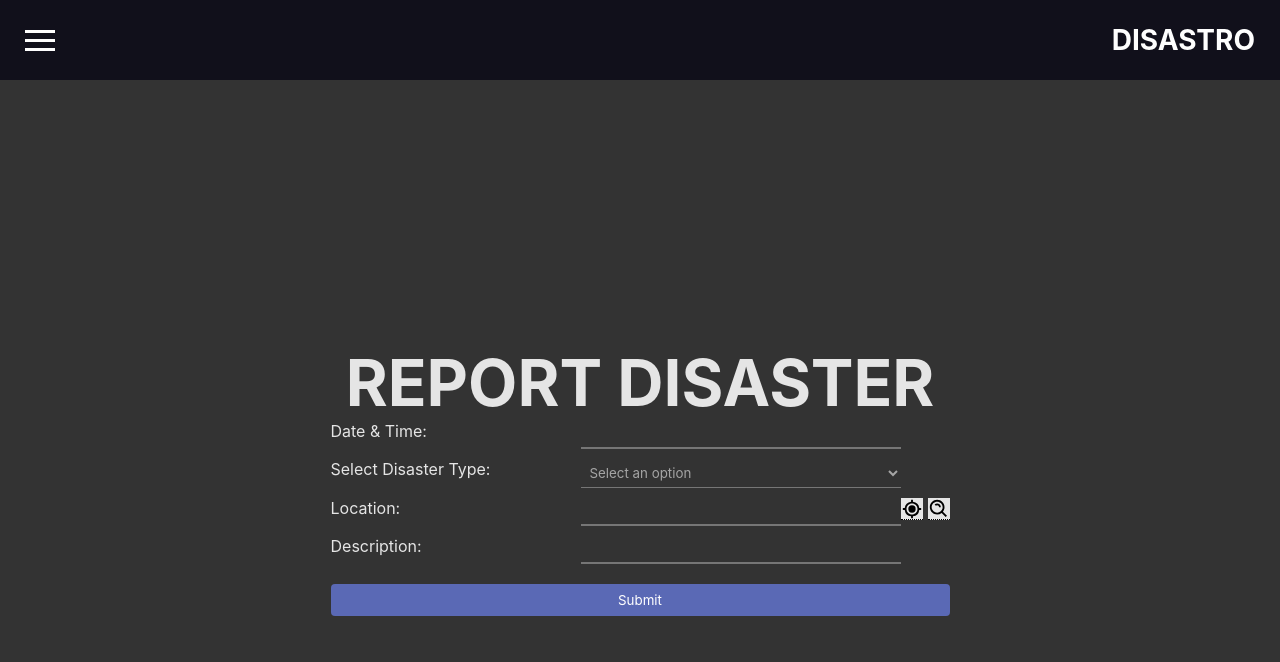
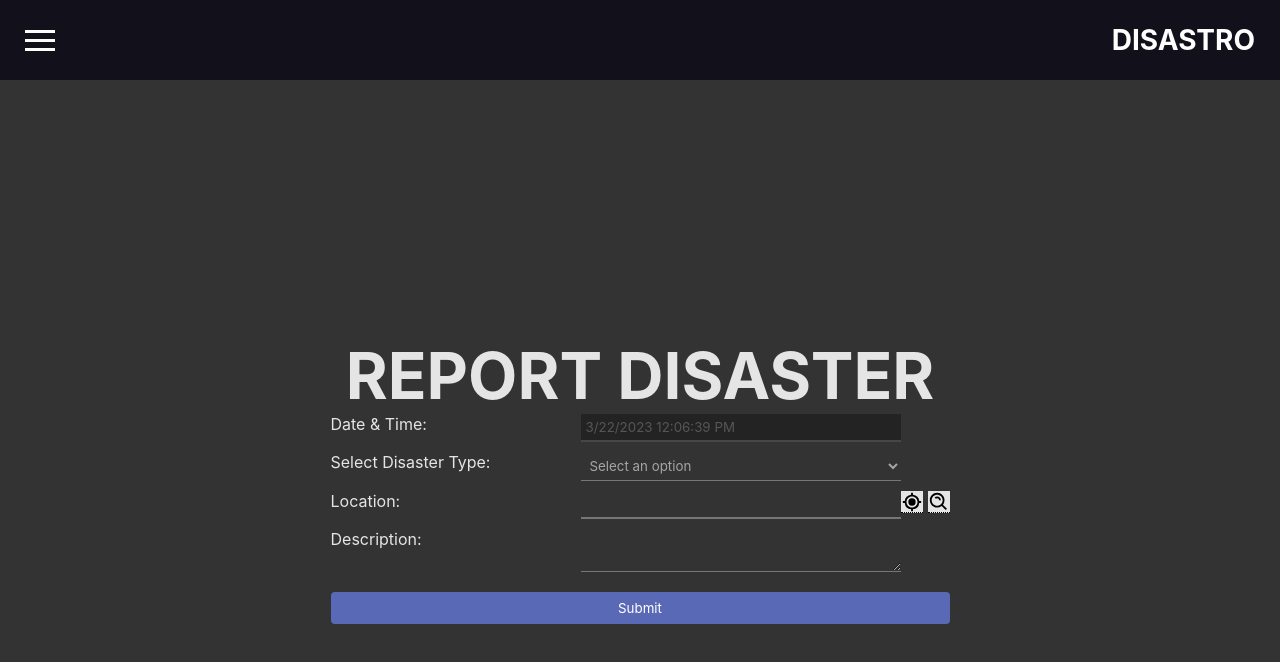
Before and after one commit to KaalaAadmi/ASE-Disaster, a React (Create React App) app: page /report-disaster in a window 1280 px wide. Shown: the top 662 px of the page. Built offline with nearby package versions, Linux system fonts and the light colour scheme.

Commit message:
Fix Issues and Beautification

```diff
--- a/src/screens/CreateDisaster/CreateDisaster.js
+++ b/src/screens/CreateDisaster/CreateDisaster.js
@@ -6,6 +6,7 @@ import axios from "axios";
 
 const accessToken = "pk.eyJ1IjoiZ29yYWFhZG1pIiwiYSI6ImNsY3l1eDF4NjAwbGozcm83OXBiZjh4Y2oifQ.oJTDxjpSUZT5CHQOtsjjSQ"
 
+const currentDateAndTime = new Date().toLocaleDateString() + " " + new Date().toLocaleTimeString();
 
 function getPosition() {
   // console.log("Hello World")
@@ -48,6 +49,8 @@ const Title = styled.div`
   display: flex;
   justify-content: center;
   // align-items:center;
+
+
 `;
 const Form = styled.form`
   display: flex;
@@ -82,6 +85,11 @@ const Input = styled.input`
   border-botom: 10px solid violet;
   width: 20rem;
   color: #a5a5a5;
+
+  &.dateTime {
+    background-color: black;
+    opacity: 0.3;
+  }
 `;
 
 const Select = styled.select`
@@ -109,6 +117,20 @@ const Option = styled.option`
   width: 20rem;
 `;
 
+const TextArea = styled.textarea`
+  padding: 5px;
+  margin-bottom: 10px;
+  background-color: transparent;
+  outline: none;
+  border-top: 0;
+  border-left: 0;
+  border-right: 0;
+  border-botom: 10px solid violet;
+  width: 20rem;
+  height: 5rem;
+  color: #a5a5a5;
+`;
+
 export default function CreateDisaster() {
   return (
     <Container>
@@ -116,7 +138,7 @@ export default function CreateDisaster() {
       <Form>
         <div style={{ display: "flex", flexDirection: "row", width: "100%" }}>
           <Label>Date & Time:</Label>
-          <Input type="text" style={{ boxShadow: "none !important" }} />
+          <Input className="dateTime"  type="text" style={{ boxShadow: "none !important" }} value = {currentDateAndTime} readOnly/>
         </div>
         <div style={{ display: "flex", flexDirection: "row", width: "100%" }}>
           <Label for="disasterType">Select Disaster Type:</Label>
@@ -145,15 +167,8 @@ export default function CreateDisaster() {
           <Label>Location:</Label>
           <Input id="location" type="text" />
           <div
-            className = "currentLoc"
-            style={{ height: 22, width: 22, backgroundColor: "#e5e5e5", cursor: 'pointer'}}
-          >
-            <BiCurrentLocation size={22} color="black" />
-            <div className="tooltip1">Find Current Loc</div>
-          </div>
-
-          <div
             className = "searchLoc"
+            onClick={getPosition}
             style={{ height: 22, width: 22, backgroundColor: "#e5e5e5", cursor: 'pointer', marginLeft: '5px'}}
           >
             <BiSearchAlt size={22} color="black" />
@@ -162,7 +177,7 @@ export default function CreateDisaster() {
         </div>
         <div style={{ display: "flex", flexDirection: "row", width: "100%" }}>
           <Label>Description:</Label>
-          <Input type="text" />
+          <TextArea type="text" />
         </div>
         <Submit type="submit" />
       </Form>
--- a/src/screens/ReportDisaster/ReportDisaster.js
+++ b/src/screens/ReportDisaster/ReportDisaster.js
@@ -5,6 +5,9 @@ import { BiCurrentLocation, BiSearchAlt } from "react-icons/bi";
 import axios from "axios";
 
 const accessToken = "pk.eyJ1IjoiZ29yYWFhZG1pIiwiYSI6ImNsY3l1eDF4NjAwbGozcm83OXBiZjh4Y2oifQ.oJTDxjpSUZT5CHQOtsjjSQ"
+
+const currentDateAndTime = new Date().toLocaleDateString() + " " + new Date().toLocaleTimeString();
+
 
 function getCurrentLoc() {
   if ("geolocation" in navigator) {
@@ -119,6 +122,10 @@ const Input = styled.input`
   border-botom: 10px solid violet;
   width: 20rem;
   color: #a5a5a5;
+  &.dateTime {
+    background-color: black;
+    opacity: 0.3;
+  }
 `;
 
 const Select = styled.select`
@@ -143,7 +150,20 @@ const Option = styled.option`
   border-left: 0;
   border-right: 0;
   border-botom: 10px solid violet;
-  width: 20rem;
+  width: 20rem;
+`;
+
+const TextArea = styled.textarea`
+  padding: 5px;
+  margin-bottom: 10px;
+  background-color: transparent;
+  outline: none;
+  border-top: 0;
+  border-left: 0;
+  border-right: 0;
+  border-botom: 10px solid violet;
+  width: 20rem;
+  color: #a5a5a5;
 `;
 
 export default function ReportDisaster() {
@@ -153,7 +173,7 @@ export default function ReportDisaster() {
       <Form>
         <div style={{ display: "flex", flexDirection: "row", width: "100%" }}>
           <Label>Date & Time:</Label>
-          <Input type="text" style={{ boxShadow: "none !important" }} />
+          <Input className="dateTime"   type="text" style={{ boxShadow: "none !important" }} value = {currentDateAndTime} readOnly/>
         </div>
         <div style={{ display: "flex", flexDirection: "row", width: "100%" }}>
           <Label for="disasterType">Select Disaster Type:</Label>
@@ -201,7 +221,7 @@ export default function ReportDisaster() {
         </div>
         <div style={{ display: "flex", flexDirection: "row", width: "100%" }}>
           <Label>Description:</Label>
-          <Input type="text" />
+          <TextArea type="text" />
         </div>
         <Submit type="submit" />
       </Form>
```
Also changed, not shown: src/screens/CreateDisaster/CreateDisaster.css (line endings or trailing spaces).
